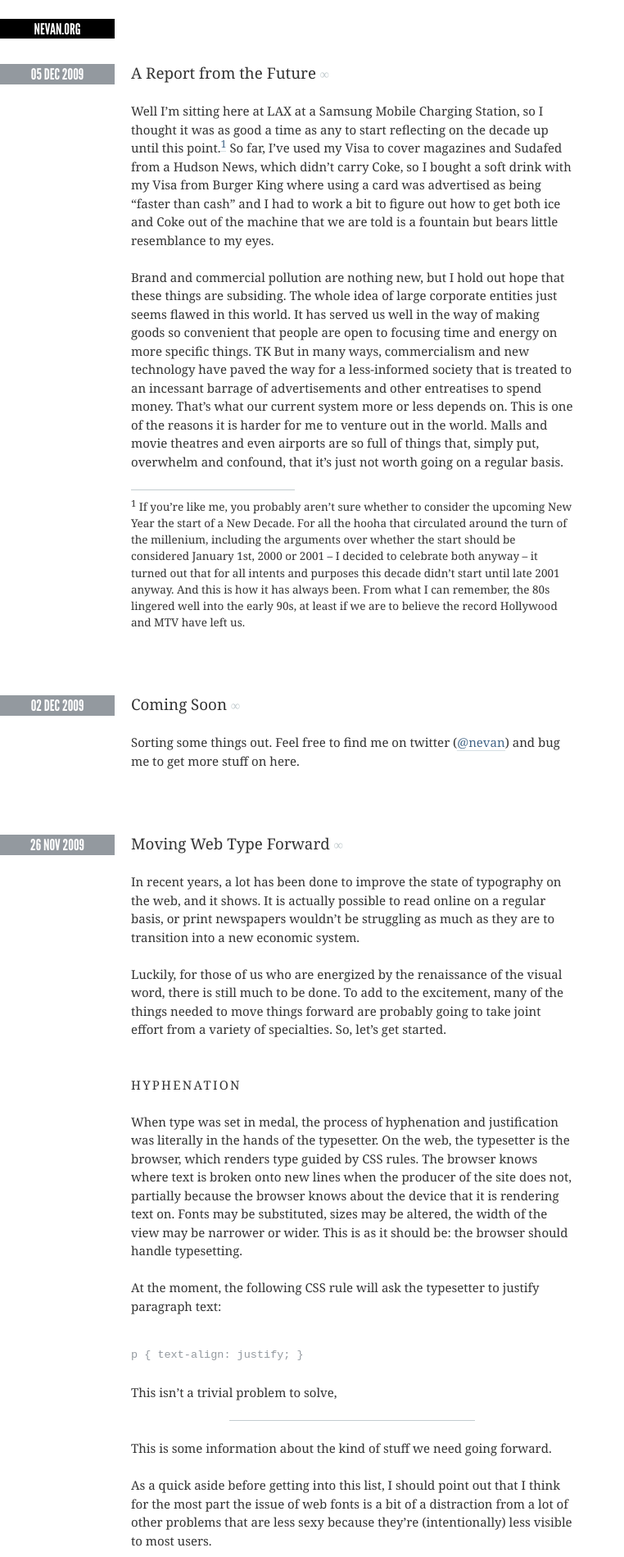
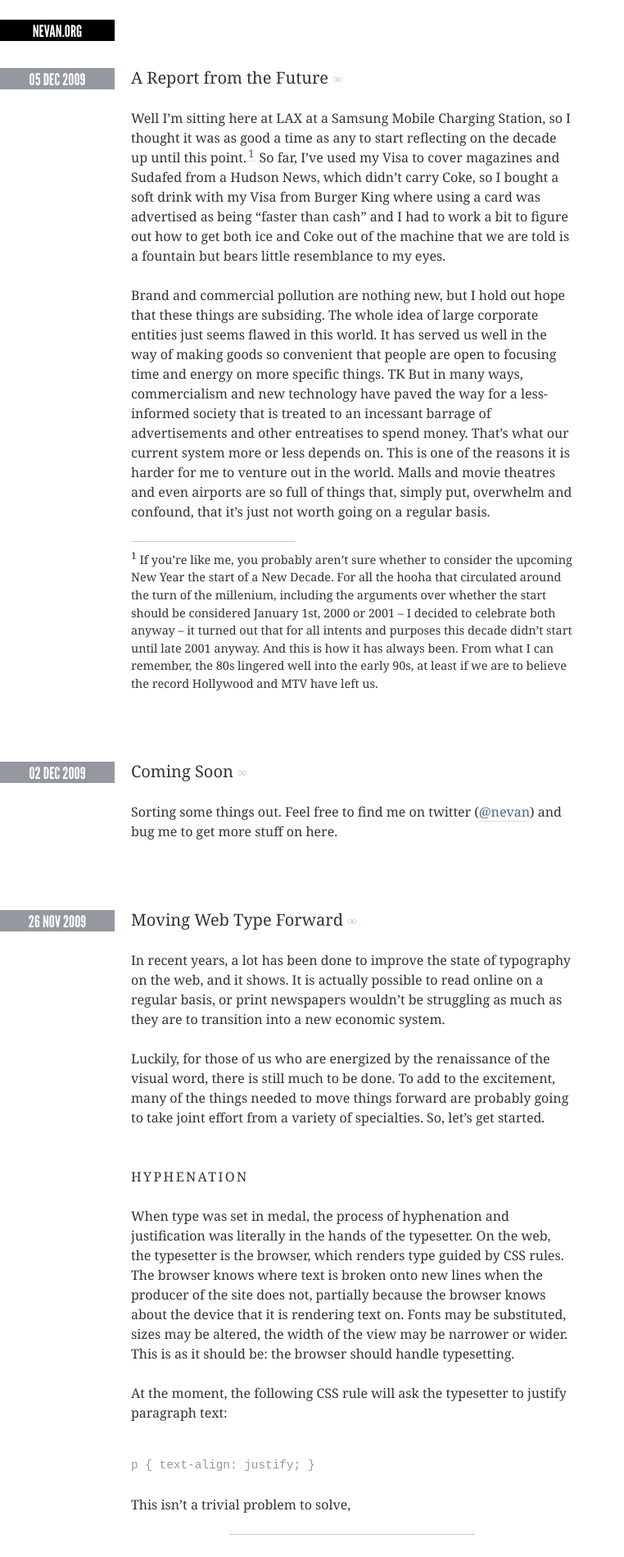
Before and after one commit to nevanscott/nevanscott, a Jekyll site: the page html/index.html, which Jekyll copies as it is, in a window 1280 px wide. Shown: the top 1899 px of the page at 82% size, without its empty margins (0-762 px from the left). Built offline with Jekyll 4.4.1, drawn with Linux system fonts in a browser that asks for light colours; Markdown is read by kramdown in place of the engine named in the settings.

Commit message:
added some padding to the footnote links

```diff
--- a/html/media/css/main.css
+++ b/html/media/css/main.css
@@ -5,7 +5,7 @@
 }
 body {
 	font-family: Georgia, serif;
-	font-size: 15px;
+	font-size: 16px;
 	line-height: 1.5em;
 	margin: 0;
 	padding: 0;
@@ -32,6 +32,9 @@
 	}
 small a:hover {
 	border-bottom: none;
+	}
+sup a {
+	padding: 0 2px;
 	}
 
 sup {
--- a/media/css/main.css
+++ b/media/css/main.css
@@ -5,7 +5,7 @@
 }
 body {
 	font-family: Georgia, serif;
-	font-size: 15px;
+	font-size: 16px;
 	line-height: 1.5em;
 	margin: 0;
 	padding: 0;
@@ -32,6 +32,9 @@
 	}
 small a:hover {
 	border-bottom: none;
+	}
+sup a {
+	padding: 0 2px;
 	}
 
 sup {
```
